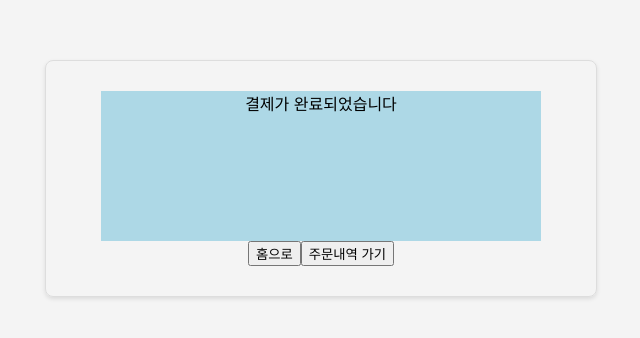
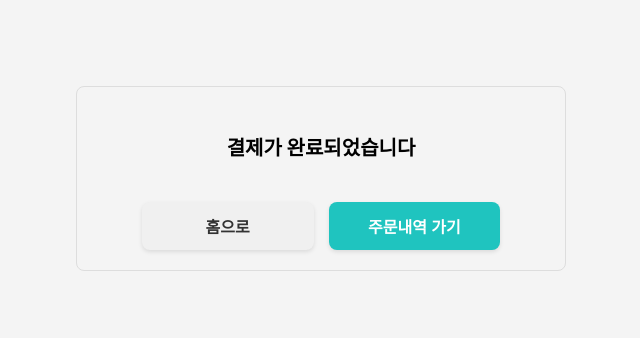
Before and after one commit to hyunjung2e/diaconn-mall-clone-front, a React (Create React App) app: page /orderdone in a window 1280 px wide. Shown: the part 222-560 px from the top of the page, without its empty margins (319-959 px from the left). Built offline with nearby package versions, Linux system fonts and the light colour scheme.

Commit message:
수정 :zap: 결제 완료 페이지 UI 수정

```diff
--- a/src/components/OrderDone.tsx
+++ b/src/components/OrderDone.tsx
@@ -1,25 +1,91 @@
-import React, { useEffect, useState } from 'react';
-import '../css/app.css';
+import React from "react";
+import { useNavigate } from "react-router-dom";
+import "../css/app.css";
 
-const Login: React.FC = () => {
-  const [id, setId] = useState('');
-  const [password, setPassword] = useState('');
+const OrderDone: React.FC = () => {
+  const navigate = useNavigate();
 
-  const handleLogin = async () => {
-    // await login(list);
-    setId('');
-    setPassword('');
+  const handleHome = () => {
+    navigate("/");
+  };
+
+  const handleOrderList = () => {
+    navigate("/myorder");
+  };
+
+  const buttonStyle = {
+    flex: 1,
+    padding: "12px 20px",
+    fontSize: "16px",
+    fontWeight: "600",
+    cursor: "pointer",
+    border: "none",
+    borderRadius: "8px",
+    transition: "all 0.3s ease",
+    boxShadow: "0 2px 4px rgba(0, 0, 0, 0.1)",
+    ":hover": {
+      transform: "translateY(-2px)",
+      boxShadow: "0 4px 8px rgba(0, 0, 0, 0.2)",
+    },
   };
 
   return (
-    <div className="login-signup-box">
-      <div className="login-logo">결제가 완료되었습니다</div>
-      <div>
-        <button onClick={handleLogin}>홈으로</button>
-        <button onClick={handleLogin}>주문내역 가기</button>
+    <div
+      style={{
+        width: "35%",
+        display: "flex",
+        flexDirection: "column",
+        gap: "15px",
+        border: "1px solid #ddd",
+        borderRadius: "8px",
+        padding: "20px",
+        alignItems: "center",
+      }}
+    >
+      <div
+        style={{
+          width: "100%",
+          height: "80px",
+          textAlign: "center",
+          fontSize: "20px",
+          fontWeight: "bold",
+          display: "flex",
+          alignItems: "center",
+          justifyContent: "center",
+        }}
+      >
+        결제가 완료되었습니다
+      </div>
+      <div
+        style={{
+          display: "flex",
+          gap: "15px",
+          width: "80%",
+        }}
+      >
+        <button
+          style={{
+            ...buttonStyle,
+            backgroundColor: "#f0f0f0",
+            color: "#333",
+          }}
+          onClick={handleHome}
+        >
+          홈으로
+        </button>
+        <button
+          style={{
+            ...buttonStyle,
+            backgroundColor: "#1fc4bf",
+            color: "white",
+          }}
+          onClick={handleOrderList}
+        >
+          주문내역 가기
+        </button>
       </div>
     </div>
   );
 };
 
-export default Login;
+export default OrderDone;
```
